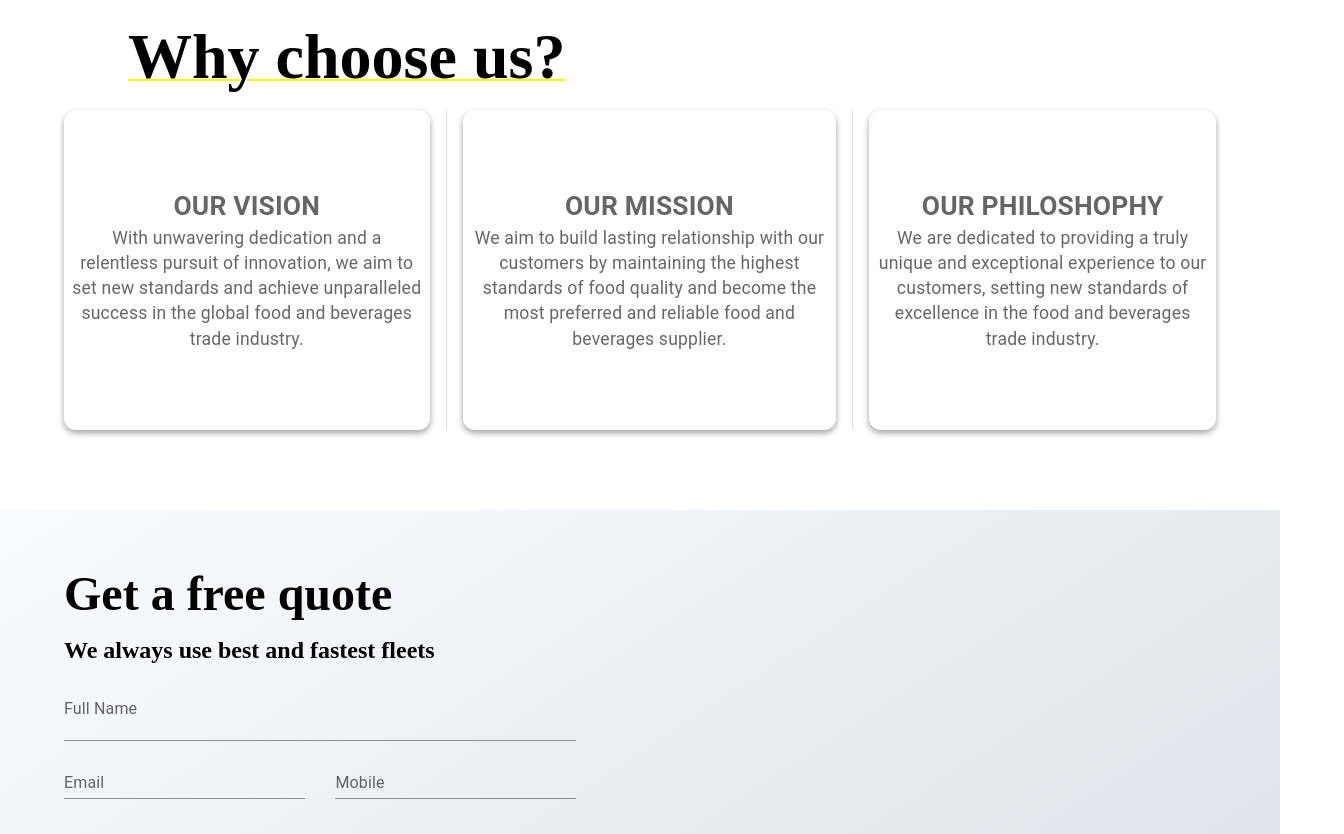
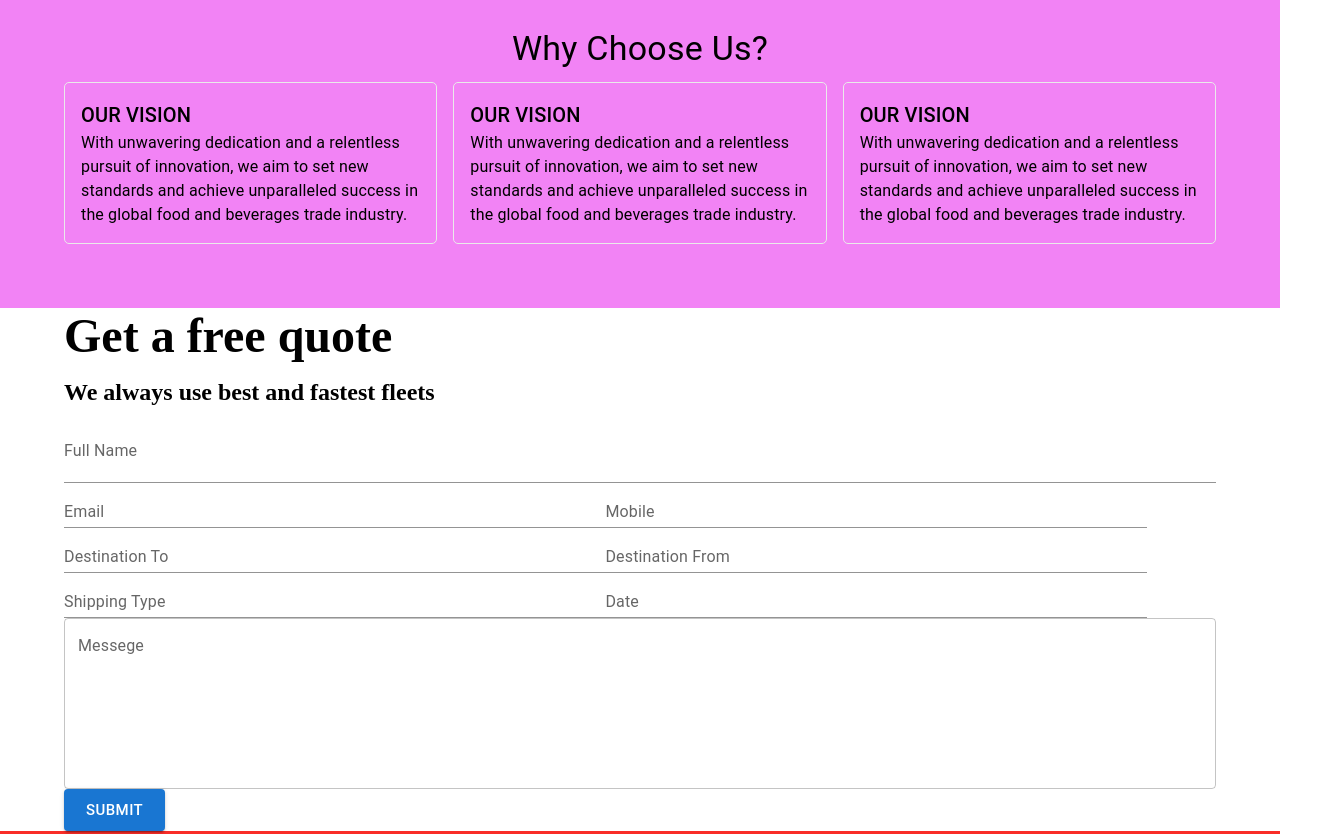
Before and after one commit to rajkishorepatra/shreeshaktiTrading, a React (Vite) app in the folder client/: page / in a window 1280 px wide. Shown: the part 740-1574 px from the top of the page, 1344 px wide, since content can reach past the window. Built offline with nearby package versions, Linux system fonts and the light colour scheme; a web font is replaced by a local one.

Commit message:
merging changes

```diff
--- a/client/src/App.jsx
+++ b/client/src/App.jsx
@@ -5,17 +5,15 @@ import PageHeader from "./components/header";
 import NumbersSection from "./components/numbers";
 import Navbar from "./components/navbar";
 import Quote from "./components/quote";
-import Why from "./components/why";
+import WhySection from "./components/why";
 
 export default function App() {
   return (
     <>
       <Navbar />
       <PageHeader />
-
-      <Why />
+      <WhySection />
       <Quote />
-
       <Clients />
       <NumbersSection />
       <PageFooter />
--- a/client/src/components/quote.jsx
+++ b/client/src/components/quote.jsx
@@ -1,63 +1,13 @@
 import Box from "@mui/material/Box";
-import { TextField } from "@mui/material";
 import Button from "@mui/material/Button";
-
-
-const box1Style = {
-  width: "100vw",
-  // backgroundImage: 'url("../assets/quote-parallax.jpg")',
-//   backgroundolor: '#c3cbdc',
-// backgroundImage: 'linear-gradient(147deg, #c3cbdc 0%, #edf1f4 74%)',
-backgroundColor: '#f9fcf',
-backgroundImage: 'linear-gradient(147deg, #f9fcff 0%, #dee4ea 74%)',
-
-  backgroundSize: "contain",
-  backgroundPosition: 'center',
-  backgroundRepeat: 'no-repeat',
-  zIndex: -1,
-  marginTop: "5vh",
-  display: 'flex',
-  flexDirection: 'row',
-};
-
-// const imgBox = {
-//   width: "50vw",
-//   borderTop: 'solid 3px #1a2f43',
-//   height: "100%"
-
-// };
-
-const box2Style = {
-  width: "50vw",
-//   backgroundColor: '#f9fcf',
-// backgroundImage: 'linear-gradient(147deg, #f9fcff 0%, #dee4ea 74%)',
-  padding: "7vh 5vw 10vh 5vw",
-};
-
-const box3Style = {
-  width: "100%",
-};
-
-const box4Style = {
-  display: "flex",
-  justifyContent: "space-between",
-  padding: "2.5% 0 2.5% 0",
-};
-
-const multiLineText = {
-  width: "100%",
-  paddingTop: "2vh",
-};
-
-const buttonStyle = {
-  paddingTop: "4%"
-}
+import TextField from "@mui/material/TextField";
+import Container from "@mui/material/Container";
 
 export default function Quote() {
   return (
     <>
-      <Box sx={box1Style}>
-        <Box sx={box2Style}>
+      <Box>
+        <Container maxWidth="lg">
           <h1 style={{ paddingBottom: "2vh", fontSize: "3rem" }}>
             Get a free quote
           </h1>
@@ -73,8 +23,8 @@ export default function Quote() {
             variant="standard"
             style={{ paddingTop: "2vh" }}
           />
-          <Box sx={box3Style}>
-            <Box sx={box4Style}>
+          <Box>
+            <Box>
               <TextField
                 fullWidth
                 label="Email"
@@ -93,7 +43,7 @@ export default function Quote() {
               />
             </Box>
 
-            <Box sx={box4Style}>
+            <Box>
               <TextField
                 fullWidth
                 label="Destination To"
@@ -112,7 +62,7 @@ export default function Quote() {
               />
             </Box>
 
-            <Box sx={box4Style}>
+            <Box>
               <TextField
                 fullWidth
                 label="Shipping Type"
@@ -131,7 +81,7 @@ export default function Quote() {
               />
             </Box>
 
-            <Box sx={multiLineText}>
+            <Box>
               <TextField
                 id="standard-multiline-static"
                 label="Messege"
@@ -141,17 +91,13 @@ export default function Quote() {
               />
             </Box>
 
-            <Box style={buttonStyle}>
-              <Button variant="contained" size="large" >
+            <Box>
+              <Button variant="contained" size="large">
                 Submit
               </Button>
             </Box>
           </Box>
-        </Box>
-
-        {/* <Box sx={imgBox}>
-          <img src="image" alt="" srcset="" />
-        </Box> */}
+        </Container>
       </Box>
     </>
   );
--- a/client/src/components/why.jsx
+++ b/client/src/components/why.jsx
@@ -1,131 +1,73 @@
-// import "./component-css/why.css";
-// import WhyImg from "../assets/why-1.jpg";
-// export default function Why() {
-//   return (
-//     <div className="why">
-//       <div className="why-text">
-//         <h1>Why Choose Us?</h1>
-//         <div className="row">
-//           <div className="col1">
-// <h2>OUR VISION</h2>
-// <p>
-//   With unwavering dedication and a relentless pursuit of innovation,
-//   we aim to set new standards and achieve unparalleled success in
-//   the global food and beverages trade industry.
-// </p>
-//             </div>
-//             <div className="col2">
-//   <h2>OUR MISSION</h2>
-// <p>
-//   We aim to build lasting relationship with our customers by
-//   maintaining the highest standards of food quality and become the
-//   most preferred and reliable food and beverages supplier.
-// </p>
-//             </div>
-//             <div className="col3">
-//               <h2>OUR PHILOSHOPHY</h2>
-//             <p>
-//               We are dedicated to providing a truly unique and exceptional
-//               experience to our customers, setting new standards of excellence
-//               in the food and beverages trade industry.
-//             </p>
-//             </div>
-//           </div>
-//         </div>
-//       </div>
-//   );
-// }
-
-import * as React from "react";
-import Divider from "@mui/material/Divider";
 import Paper from "@mui/material/Paper";
 import Stack from "@mui/material/Stack";
-import { styled } from "@mui/material/styles";
 import { css } from "@emotion/react";
-import { Box } from "@mui/material";
+import Box from "@mui/material/Box";
+import Container from "@mui/material/Container";
+import Typography from "@mui/material/Typography";
+import Grid from "@mui/material/Grid";
 
-const Item = styled(Paper)(({ theme }) => ({
-  backgroundColor: theme.palette.mode === "dark" ? "#1A2027" : "#fff",
-  ...theme.typography.body2,
-  padding: theme.spacing(1),
-  textAlign: "center",
-  color: theme.palette.text.secondary,
-}));
 
-const styleElement = {
-  display: "flex",
-  flexDirection: "column",
-  // height: "100vh",
-  position: "relative",
-  isolation: "isolate",
-  // backgroundColor: '#c3cbdc',
-  // backgroundImage: 'linear-gradient(147deg, #c3cbdc 0%, #edf1f4 74%)',
-  justifyContent: "flex-start",
-  padding: '5vh 5vw 5vh 5vw',
-  // boxShadow: 'rgba(0, 0, 0, 0.45) 0px 25px 20px -20px',
-};
+export default function WhySection() {
 
-const itemStyle = {
-  display: "flex",
-  justifyContent: "center",
-  alignItems: "center",
-  flexDirection: "column",
-  borderRadius: "12px",
-  boxShadow: 'rgba(0, 0, 0, 0.16) 0px 3px 6px, rgba(0, 0, 0, 0.23) 0px 3px 6px',
-  fontSize: "1.1rem",
-};
 
-const headerStyle = {
-  display: "flex",
-  justifyContent: "center",
-  alignItems: "flex-start",
-  width: "100vw",
-  // height: "14vh",
-  paddingLeft: "5vw",
-  textDecoration: "underline solid 2px yellow",
-  fontSize: "2rem",
-  paddingBottom: "2vh",
-}
 
-export default function DividerStack() {
+  const styles = {
+    whySection: css`
+      background-color: #f283f5;
+    `,
+    card: css`
+      padding: 1rem;
+      border: 1px solid #eaeaea;
+      border-radius: 5px;
+      margin-bottom: 1rem;
+    `,
+  };
   return (
-    <Box
-      sx={styleElement}
-    >
-      <Stack spacing={2} sx={headerStyle}>
-        <h1>Why choose us?</h1>
-      </Stack>
-      <Stack
-        direction="row"
-        divider={<Divider orientation="vertical" flexItem />}
-        spacing={2}
-        sx={{height: "40vh"}}
-      >
-        <Item sx={itemStyle}>
-          <h2>OUR VISION</h2>
-          <p>
-            With unwavering dedication and a relentless pursuit of innovation,
-            we aim to set new standards and achieve unparalleled success in the
-            global food and beverages trade industry.
-          </p>
-        </Item>
-        <Item sx={itemStyle}>
-          <h2>OUR MISSION</h2>
-          <p>
-            We aim to build lasting relationship with our customers by
-            maintaining the highest standards of food quality and become the
-            most preferred and reliable food and beverages supplier.
-          </p>
-        </Item>
-        <Item sx={itemStyle}>
-          <h2>OUR PHILOSHOPHY</h2>
-          <p>
-            We are dedicated to providing a truly unique and exceptional
-            experience to our customers, setting new standards of excellence in
-            the food and beverages trade industry.
-          </p>
-        </Item>
-      </Stack>
+    <Box sx={styles.whySection}>
+      <Container maxWidth="lg" sx={{ padding: "3rem 1rem" }}>
+        <Typography variant="h4" noWrap gutterBottom sx={{ textAlign: "center" }}>
+          Why Choose Us?
+        </Typography>
+
+        <Grid container spacing={2} sx={styles.cardContainer}>
+          <Grid item xs={12} sm={4}>
+            <Box sx={styles.card}>
+              <Typography variant="h6" noWrap>
+                OUR VISION
+              </Typography>
+              <Typography variant="body1">
+                With unwavering dedication and a relentless pursuit of
+                innovation, we aim to set new standards and achieve unparalleled
+                success in the global food and beverages trade industry.
+              </Typography>
+            </Box>
+          </Grid>
+          <Grid item xs={12} sm={4}>
+            <Box sx={styles.card}>
+              <Typography variant="h6" noWrap>
+                OUR VISION
+              </Typography>
+              <Typography variant="body1">
+                With unwavering dedication and a relentless pursuit of
+                innovation, we aim to set new standards and achieve unparalleled
+                success in the global food and beverages trade industry.
+              </Typography>
+            </Box>
+          </Grid>
+          <Grid item xs={12} sm={4}>
+            <Box sx={styles.card}>
+              <Typography variant="h6" noWrap>
+                OUR VISION
+              </Typography>
+              <Typography variant="body1">
+                With unwavering dedication and a relentless pursuit of
+                innovation, we aim to set new standards and achieve unparalleled
+                success in the global food and beverages trade industry.
+              </Typography>
+            </Box>
+          </Grid>
+        </Grid>
+      </Container>
     </Box>
   );
 }
```
